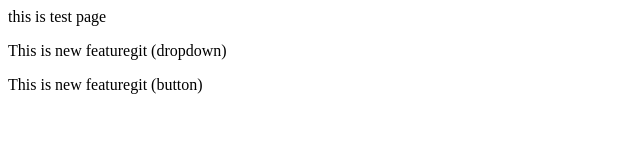
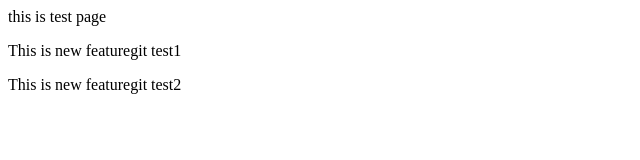
Before and after one commit to sonu9427/localrepo, a plain HTML site: page index.html in a window 1280 px wide. Shown: the full height of the page, 0-640 px from the left. Drawn offline with Linux system fonts and the light colour scheme.

Commit message:
gggggggggg

```diff
--- a/index.html
+++ b/index.html
@@ -1,3 +1,3 @@
 <p>this is test page</p>
-<p>This is new featuregit (dropdown)</p>
-<p>This is new featuregit (button)</p>
+<p>This is new featuregit test1</p>
+<p>This is new featuregit test2</p>
```
